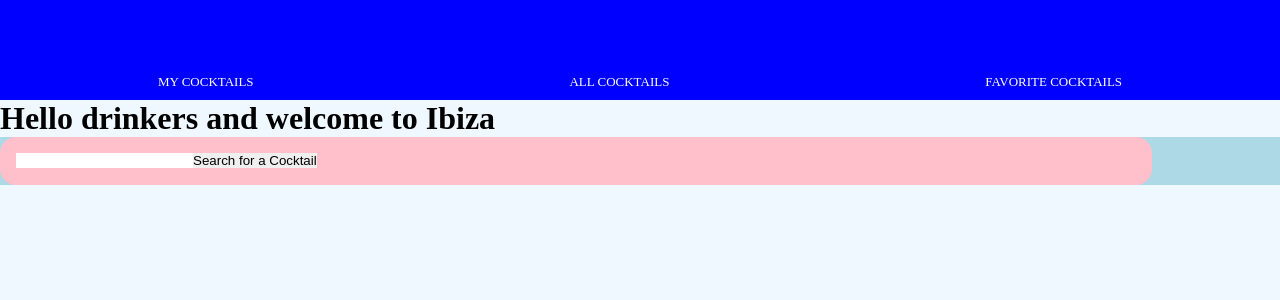
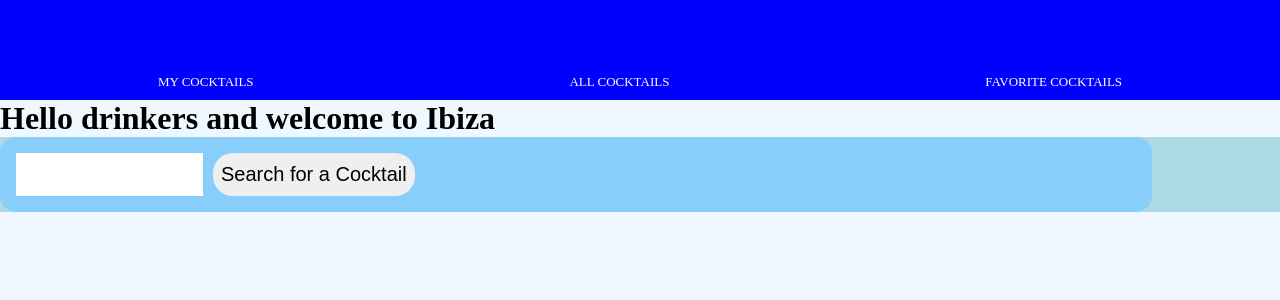
Before and after one commit to Vivy/ibiza, a React (Vite) app: page / in a window 1280 px wide. Both pictures are taken after a click on the item "ALL COCKTAILS". Shown: the top 300 px of the page. Built offline with nearby package versions, Linux system fonts and the light colour scheme; no server answers.

Commit message:
feat: add a little style and also the search by ingred component

```diff
--- a/src/component/cocktail/cocktail.jsx
+++ b/src/component/cocktail/cocktail.jsx
@@ -33,7 +33,9 @@ const Cocktail = () => {
             <img src={strDrinkThumb} alt='#' />
             <h3>{strCategory}</h3>
             <p>{strInstructions}</p>
-            <button onClick={randomCocktail}>Random Cocktail</button>
+            <button className='btn1' onClick={randomCocktail}>
+              Random Cocktail
+            </button>
           </div>
         );
       })}
--- a/src/component/cocktail/cocktail.style.js
+++ b/src/component/cocktail/cocktail.style.js
@@ -1,9 +1,26 @@
 import styled from 'styled-components';
 
 export const Cocktail = styled.div`
-  /* display: grid; */
-  background-color: lightcoral;
-  height: fit-content;
-  width: 90vw;
-  height: 200px;
+  background-color: lightgreen;
+  .asta {
+    display: grid;
+    justify-content: center;
+    justify-items: center;
+    padding: 1rem;
+    gap: 2rem;
+  }
+  .btn1{
+    font-size: 20px;
+    border-radius: 20px;
+    padding: 13px 10px;
+  }
+  h2 {
+    font-size: 2rem;
+  }
+  h3 {
+    font-size: 1rem;
+  }
+  p{
+    font-size: 20px;
+  }
 `
--- a/src/component/favorite-cocktails/favorite-cocktails.jsx
+++ b/src/component/favorite-cocktails/favorite-cocktails.jsx
@@ -1,8 +1,53 @@
+import { Field, Form, Formik, setIn } from 'formik';
+import { useEffect, useState } from 'react';
 import { Cocktail } from '../cocktail';
 import * as S from './favorite-cocktails.style';
+import { useSearch } from './search-ingredient-hook';
 
 const FavoriteCocktails = () => {
-  return <S.FavoriteCocktails>{/* <Cocktail /> */}</S.FavoriteCocktails>;
+  const [lista, setIngred] = useSearch('');
+
+  const onSubmit = (valori) => {
+    setIngred(valori.ingred);
+  };
+
+  //Trebuie sa fac un search ingredient si pentru componentul favorite-cocktail
+  return (
+    <S.FavoriteCocktails>
+      <Formik
+        initialValues={{
+          ingred: '',
+        }}
+        onSubmit={onSubmit}
+      >
+        {() => (
+          <Form>
+            <Field name='ingred' />
+            <button type='submit'> Search Ingredient </button>
+          </Form>
+        )}
+      </Formik>
+
+      {lista.map((ing) => {
+        const {
+          idDrink,
+          strDrink,
+          strCategory,
+          strDrinkThumb,
+          strInstructions,
+        } = ing;
+        return (
+          <div key={idDrink}>
+            <h2>{strDrink}</h2>
+            <img src={strDrinkThumb} alt='#' />
+            <h3>{strCategory}</h3>
+            <p>{strInstructions}</p>
+          </div>
+        );
+      })}
+      {/* <Cocktail /> */}
+    </S.FavoriteCocktails>
+  );
 };
 
 export default FavoriteCocktails;
--- /dev/null
+++ b/src/component/favorite-cocktails/search-ingredient-hook.js
@@ -0,0 +1,24 @@
+import { useEffect, useState } from 'react'
+
+export const useSearch = (initialIngred = '') => {
+
+  const [ingred, setIngred] = useState(initialIngred);
+  const [lista, updateLista] = useState([]);
+
+
+  const searchIngred = (ingredient) => {
+    fetch(`https://www.thecocktaildb.com/api/json/v1/1/search.php?i=${ingredient}`)
+      .then((rezult) => rezult.json())
+      .then((data) => {
+        updateLista(data.drinks);
+        console.log(data.drinks)
+      }
+      )
+  }
+
+  useEffect(() => {
+    searchIngred(ingred);
+  }, [ingred]);
+
+  return [lista, setIngred]
+}
--- a/src/component/my-cocktails/my-cocktail.style.js
+++ b/src/component/my-cocktails/my-cocktail.style.js
@@ -1,7 +1,7 @@
 import styled from 'styled-components';
 
 export const MyCocktail = styled.dl`
-  display: grid;
+  /* display: grid; */
   align-items: center;
   background-color: lightblue;
   font-size: small;
--- a/src/component/search/search.hook.js
+++ b/src/component/search/search.hook.js
@@ -20,3 +20,5 @@ export const useSearch = (initialTerm = '') => {
 
   return [list, setTerm]
 }
+
+//Trebuie sa fac un search ingredient si pentru componentul favorite-cocktail
--- a/src/component/search/search.jsx
+++ b/src/component/search/search.jsx
@@ -18,9 +18,12 @@ const Search = () => {
         onSubmit={onSubmit}
       >
         {() => (
-          <Form>
-            <Field name='term' />
-            <button type='submit'> Search for a Cocktail </button>
+          <Form className='form'>
+            <Field name='term' className='inp' />
+            <button className='btn2' type='submit'>
+              {' '}
+              Search for a Cocktail{' '}
+            </button>
           </Form>
         )}
       </Formik>
@@ -34,7 +37,7 @@ const Search = () => {
           strInstructions,
         } = drink;
         return (
-          <div key={idDrink}>
+          <div key={idDrink} className='asta1'>
             <h2>{strDrink}</h2>
             <img
               src={strDrinkThumb}
--- a/src/component/search/search.style.js
+++ b/src/component/search/search.style.js
@@ -4,6 +4,35 @@ export const Search = styled.div`
   padding: 1rem;
   grid-column: 1/4;
   width: 90vw;
-  background-color: pink;
+  background-color: lightskyblue;
   border-radius: 1rem;
+  .form {
+    display: flex;
+    gap: 10px;
+    /* height: 50px; */
+  }
+  .asta1 {
+    display: grid;
+    justify-content: center;
+    justify-items: center;
+    padding: 1rem;
+    gap: 2rem;
+  }
+  .inp{
+    padding: 5px;
+  }
+  .btn2{
+    font-size: 20px;
+    border-radius: 20px;
+    padding: 10px 8px;
+  }
+  h2 {
+    font-size: 2rem;
+  }
+  h3 {
+    font-size: 1rem;
+  }
+  p{
+    font-size: 20px;
+  }
 `
```
